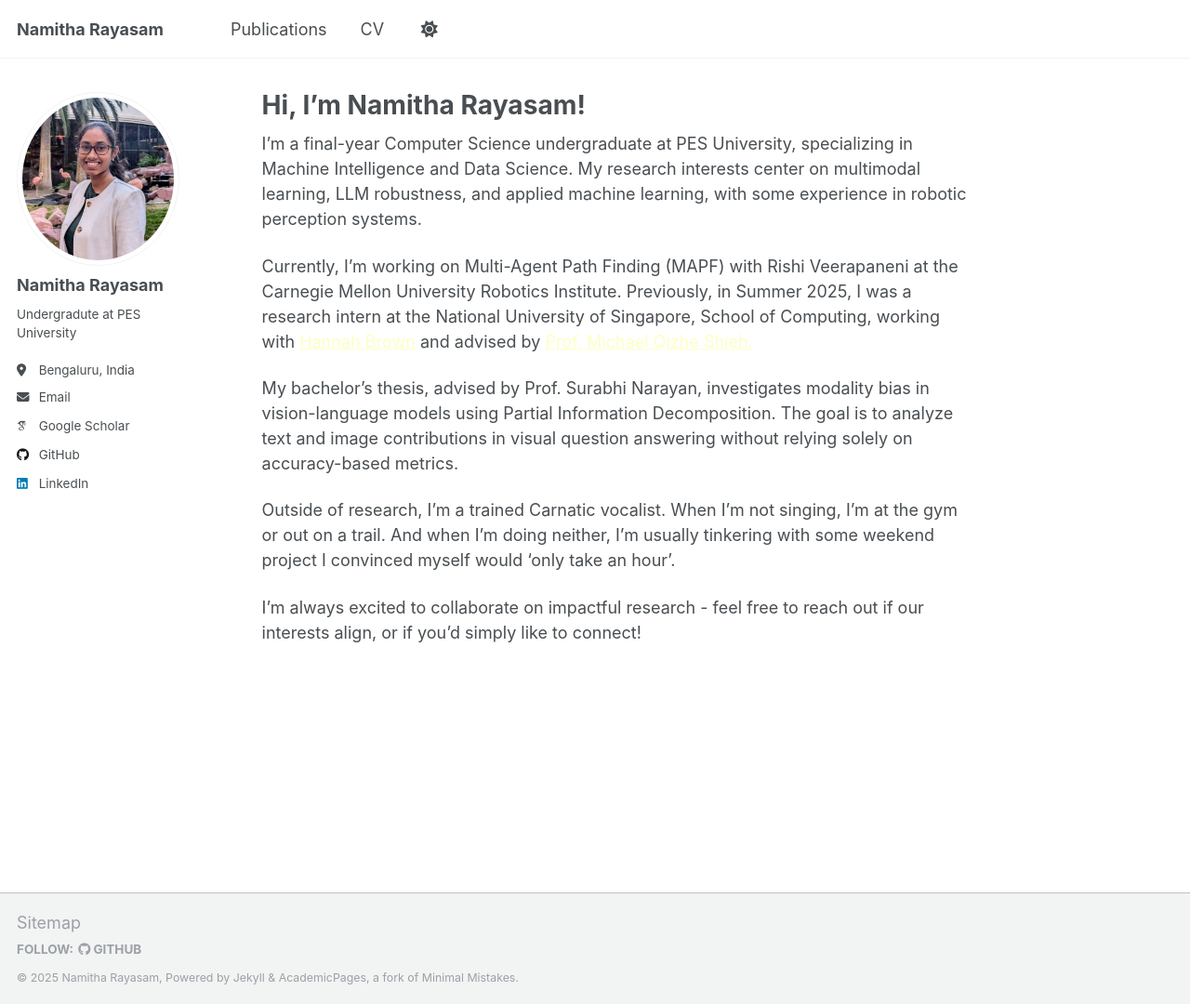
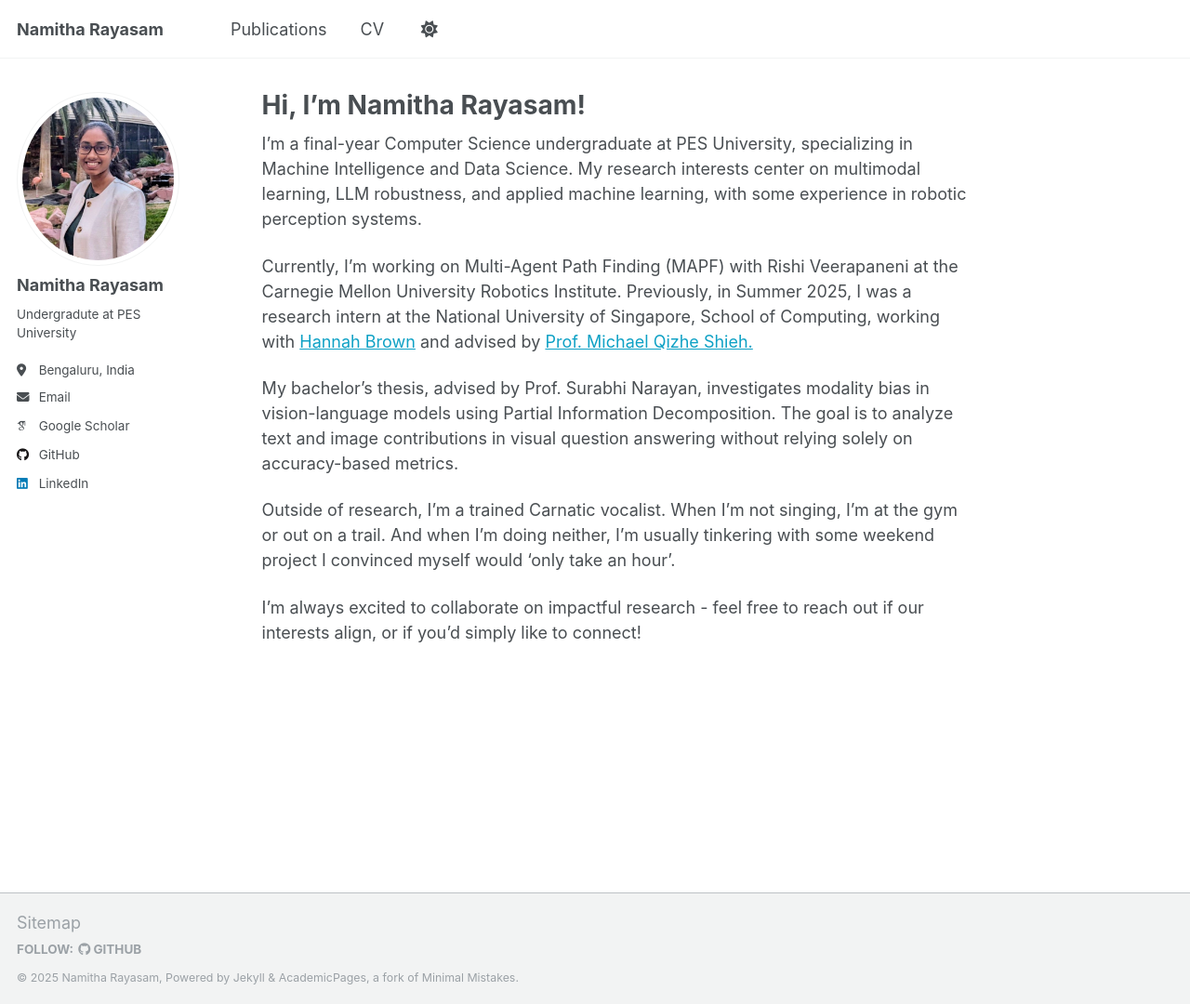
Before and after one commit to namitharayasam/namitharayasam.github.io, a Jekyll site: the page built from _pages/about.md, in a window 1280 px wide and 1080 px high. Shown: the whole window at 93% size. Built offline with Jekyll 4.4.1, drawn with Linux system fonts in a browser that asks for light colours; some web fonts are replaced.

Commit message:
Update _default.scss

```diff
--- a/_sass/theme/_default.scss
+++ b/_sass/theme/_default.scss
@@ -36,7 +36,7 @@ $sidebar-screen-min-width   : 1024px;
     --global-code-background-color      : #fafafa;
     --global-code-text-color            : #{$darker-gray};
     --global-fig-caption-color          : mix(#fff,  #{$dark-gray}, 25%);
-    --global-link-color                 : #fefec5;
+    --global-link-color                 : #0ea1c5;
     --global-link-color-hover           : mix(#000, #2f7f93, 25%);
     --global-link-color-visited         : mix(#fff, #2f7f93, 25%);
     --global-masthead-link-color        : #{$dark-gray};
```
